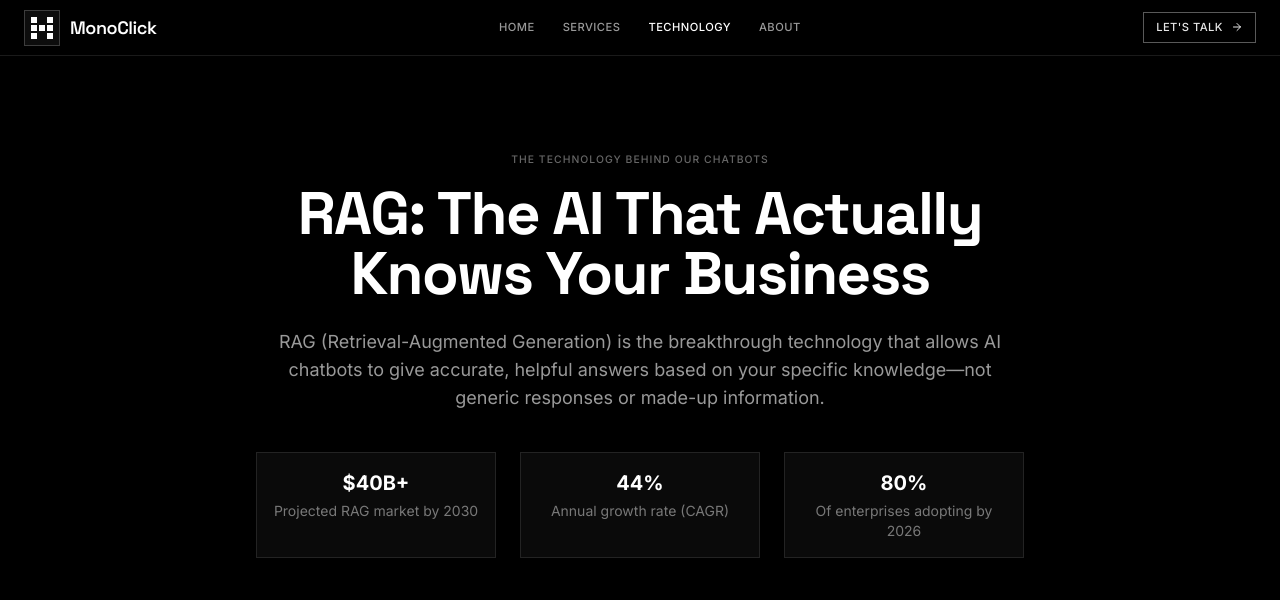
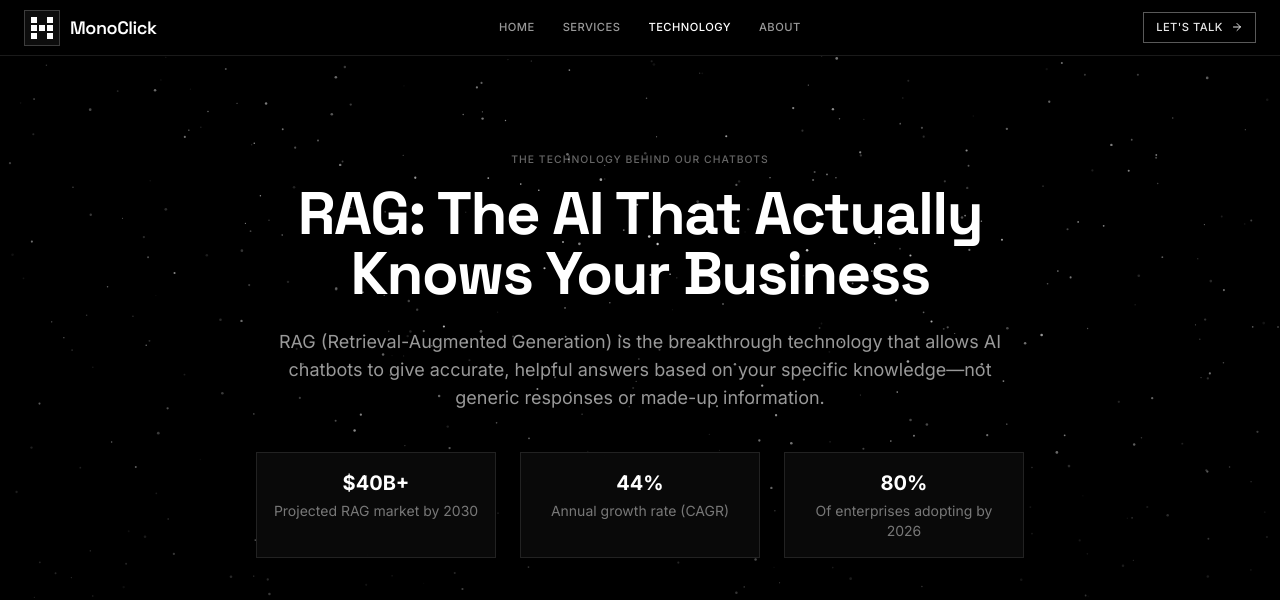
Before and after one commit to Hbuisser/MonoClick, a Next.js app: page /technology in a window 1280 px wide. Shown: the top 600 px of the page. Built offline with nearby package versions, Linux system fonts and the light colour scheme.

Commit message:
stop scroll effect sphere

```diff
--- a/app/(marketing)/technology/page.tsx
+++ b/app/(marketing)/technology/page.tsx
@@ -18,6 +18,7 @@ import { Card, CardContent } from '@/components/ui/card'
 import { Button } from '@/components/ui/button'
 import { CTABanner } from '@/components/cta-banner'
 import { RevealSection } from '@/components/scroll-reveal'
+import { TechnologyHeroSparkles } from '@/components/technology-hero-sparkles'
 
 export const metadata: Metadata = createMetadata({
   title: 'RAG Technology - How AI Chatbots Learn Your Business Knowledge',
@@ -99,7 +100,8 @@ export default function TechnologyPage() {
   return (
     <div>
       <RevealSection variant="fade-up" className="relative overflow-hidden border-b border-white/10 bg-black py-24">
-        <div className="editorial-max text-center">
+        <TechnologyHeroSparkles />
+        <div className="editorial-max relative z-10 text-center">
           <div className="mx-auto max-w-3xl">
             <p className="section-label mb-4 block text-white">The Technology Behind Our Chatbots</p>
             <h1 className="mb-6 font-heading text-4xl font-bold text-white sm:text-5xl lg:text-6xl">
@@ -111,7 +113,10 @@ export default function TechnologyPage() {
             </p>
             <div className="grid grid-cols-1 gap-6 sm:grid-cols-3">
               {marketStats.map((stat) => (
-                <div key={stat.label} className="border border-white/10 bg-neutral-950 p-4 text-center">
+                <div
+                  key={stat.label}
+                  className="border border-white/10 bg-neutral-950/90 p-4 text-center backdrop-blur-sm"
+                >
                   <div className="mb-1 text-xl font-bold text-white">{stat.value}</div>
                   <div className="text-sm text-white/45">{stat.label}</div>
                 </div>
--- /dev/null
+++ b/components/technology-hero-sparkles.tsx
@@ -0,0 +1,27 @@
+'use client'
+
+import { SparklesCore } from '@/components/ui/sparkles'
+
+/** Full-bleed sparkles + soft vignette for the /technology hero (behind copy). */
+export function TechnologyHeroSparkles() {
+  return (
+    <>
+      <div className="pointer-events-none absolute inset-0 z-0">
+        <SparklesCore
+          id="technology-page-sparkles"
+          background="transparent"
+          minSize={0.5}
+          maxSize={1.35}
+          particleDensity={95}
+          className="h-full min-h-[320px] w-full"
+          particleColor="#e5e5e5"
+          speed={1.2}
+        />
+      </div>
+      <div
+        className="pointer-events-none absolute inset-0 z-[1] bg-[radial-gradient(ellipse_85%_70%_at_50%_35%,transparent_0%,rgba(0,0,0,0.35)_45%,rgba(0,0,0,0.88)_100%)]"
+        aria-hidden
+      />
+    </>
+  )
+}
--- /dev/null
+++ b/components/ui/sparkles.tsx
@@ -0,0 +1,299 @@
+'use client'
+
+import { useEffect, useId, useState } from 'react'
+import Particles, { initParticlesEngine } from '@tsparticles/react'
+import type { Container, ISourceOptions, SingleOrMultiple } from '@tsparticles/engine'
+import { loadSlim } from '@tsparticles/slim'
+import { motion, useAnimation } from 'framer-motion'
+
+import { cn } from '@/lib/utils'
+
+export type SparklesCoreProps = {
+  id?: string
+  className?: string
+  background?: string
+  particleSize?: number
+  minSize?: number
+  maxSize?: number
+  speed?: number
+  particleColor?: string
+  particleDensity?: number
+}
+
+export function SparklesCore(props: SparklesCoreProps) {
+  const {
+    id,
+    className,
+    background,
+    minSize,
+    maxSize,
+    speed,
+    particleColor,
+    particleDensity,
+  } = props
+
+  const [init, setInit] = useState(false)
+  const controls = useAnimation()
+  const generatedId = useId()
+
+  useEffect(() => {
+    void initParticlesEngine(async (engine) => {
+      await loadSlim(engine)
+    }).then(() => {
+      setInit(true)
+    })
+  }, [])
+
+  const particlesLoaded = async (container?: Container) => {
+    if (container) {
+      await controls.start({
+        opacity: 1,
+        transition: { duration: 1 },
+      })
+    }
+  }
+
+  const bgValue = background ?? '#0d47a1'
+
+  const options: ISourceOptions = {
+    background: {
+      color: {
+        value: bgValue,
+      },
+    },
+    fullScreen: {
+      enable: false,
+      zIndex: 1,
+    },
+    fpsLimit: 120,
+    interactivity: {
+      events: {
+        onClick: {
+          enable: true,
+          mode: 'push',
+        },
+        onHover: {
+          enable: false,
+          mode: 'repulse',
+        },
+        resize: { enable: true, delay: 0 },
+      },
+      modes: {
+        push: {
+          quantity: 4,
+        },
+        repulse: {
+          distance: 200,
+          duration: 0.4,
+        },
+      },
+    },
+    particles: {
+      bounce: {
+        horizontal: { value: 1 },
+        vertical: { value: 1 },
+      },
+      collisions: {
+        absorb: { speed: 2 },
+        bounce: {
+          horizontal: { value: 1 },
+          vertical: { value: 1 },
+        },
+        enable: false,
+        maxSpeed: 50,
+        mode: 'bounce',
+        overlap: {
+          enable: true,
+          retries: 0,
+        },
+      },
+      color: {
+        value: particleColor ?? '#ffffff',
+        animation: {
+          h: { count: 0, enable: false, speed: 1, decay: 0, delay: 0, sync: true, offset: 0 },
+          s: { count: 0, enable: false, speed: 1, decay: 0, delay: 0, sync: true, offset: 0 },
+          l: { count: 0, enable: false, speed: 1, decay: 0, delay: 0, sync: true, offset: 0 },
+        },
+      },
+      effect: {
+        close: true,
+        fill: true,
+        options: {},
+        type: {} as SingleOrMultiple<string> | undefined,
+      },
+      groups: {},
+      move: {
+        angle: { offset: 0, value: 90 },
+        attract: {
+          distance: 200,
+          enable: false,
+          rotate: { x: 3000, y: 3000 },
+        },
+        center: { x: 50, y: 50, mode: 'percent', radius: 0 },
+        decay: 0,
+        distance: {},
+        direction: 'none',
+        drift: 0,
+        enable: true,
+        gravity: {
+          acceleration: 9.81,
+          enable: false,
+          inverse: false,
+          maxSpeed: 50,
+        },
+        path: {
+          clamp: true,
+          delay: { value: 0 },
+          enable: false,
+          options: {},
+        },
+        outModes: { default: 'out' },
+        random: false,
+        size: false,
+        speed: { min: 0.1, max: 1 },
+        spin: { acceleration: 0, enable: false },
+        straight: false,
+        trail: { enable: false, length: 10, fill: {} },
+        vibrate: false,
+        warp: false,
+      },
+      number: {
+        density: {
+          enable: true,
+          width: 400,
+          height: 400,
+        },
+        limit: { mode: 'delete', value: 0 },
+        value: particleDensity ?? 120,
+      },
+      opacity: {
+        value: { min: 0.1, max: 1 },
+        animation: {
+          count: 0,
+          enable: true,
+          speed: speed ?? 4,
+          decay: 0,
+          delay: 0,
+          sync: false,
+          mode: 'auto',
+          startValue: 'random',
+          destroy: 'none',
+        },
+      },
+      reduceDuplicates: false,
+      shadow: {
+        blur: 0,
+        color: { value: '#000' },
+        enable: false,
+        offset: { x: 0, y: 0 },
+      },
+      shape: {
+        close: true,
+        fill: true,
+        options: {},
+        type: 'circle',
+      },
+      size: {
+        value: { min: minSize ?? 1, max: maxSize ?? 3 },
+        animation: {
+          count: 0,
+          enable: false,
+          speed: 5,
+          decay: 0,
+          delay: 0,
+          sync: false,
+          mode: 'auto',
+          startValue: 'random',
+          destroy: 'none',
+        },
+      },
+      stroke: { width: 0 },
+      zIndex: { value: 0, opacityRate: 1, sizeRate: 1, velocityRate: 1 },
+      destroy: {
+        bounds: {},
+        mode: 'none',
+        split: {
+          count: 1,
+          factor: { value: 3 },
+          rate: { value: { min: 4, max: 9 } },
+          sizeOffset: true,
+        },
+      },
+      roll: {
+        darken: { enable: false, value: 0 },
+        enable: false,
+        enlighten: { enable: false, value: 0 },
+        mode: 'vertical',
+        speed: 25,
+      },
+      tilt: {
+        value: 0,
+        animation: { enable: false, speed: 0, decay: 0, sync: false },
+        direction: 'clockwise',
+        enable: false,
+      },
+      twinkle: {
+        lines: { enable: false, frequency: 0.05, opacity: 1 },
+        particles: { enable: false, frequency: 0.05, opacity: 1 },
+      },
+      wobble: {
+        distance: 5,
+        enable: false,
+        speed: { angle: 50, move: 10 },
+      },
+      life: {
+        count: 0,
+        delay: { value: 0, sync: false },
+        duration: { value: 0, sync: false },
+      },
+      rotate: {
+        value: 0,
+        animation: { enable: false, speed: 0, decay: 0, sync: false },
+        direction: 'clockwise',
+        path: false,
+      },
+      orbit: {
+        animation: { count: 0, enable: false, speed: 1, decay: 0, delay: 0, sync: false },
+        enable: false,
+        opacity: 1,
+        rotation: { value: 45 },
+        width: 1,
+      },
+      links: {
+        blink: false,
+        color: { value: '#fff' },
+        consent: false,
+        distance: 100,
+        enable: false,
+        frequency: 1,
+        opacity: 1,
+        shadow: { blur: 5, color: { value: '#000' }, enable: false },
+        triangles: { enable: false, frequency: 1 },
+        width: 1,
+        warp: false,
+      },
+      repulse: {
+        value: 0,
+        enabled: false,
+        distance: 1,
+        duration: 1,
+        factor: 1,
+        speed: 1,
+      },
+    },
+    detectRetina: true,
+  }
+
+  return (
+    <motion.div animate={controls} className={cn('opacity-0', className)} initial={false}>
+      {init ? (
+        <Particles
+          id={id ?? generatedId}
+          className={cn('h-full w-full')}
+          particlesLoaded={particlesLoaded}
+          options={options}
+        />
+      ) : null}
+    </motion.div>
+  )
+}
--- a/components/ui/wireframe-dotted-globe.tsx
+++ b/components/ui/wireframe-dotted-globe.tsx
@@ -8,7 +8,7 @@ interface WireframeDottedGlobeProps {
   width?: number
   height?: number
   className?: string
-  /** When false, hides the drag/zoom hint (e.g. hero with other chrome). */
+  /** When false, hides the drag hint (e.g. hero with other chrome). */
   showInteractionHint?: boolean
   /** Passed to the canvas; use rounded-none for full-bleed heroes. */
   canvasClassName?: string
@@ -201,9 +201,6 @@ export default function WireframeDottedGlobe({
     let autoRotate = true
     const rotationSpeed = 0.12
 
-    const minScale = radius * 0.5
-    const maxScale = radius * 3
-
     const rotate = () => {
       if (autoRotate) {
         rotation[0] += rotationSpeed
@@ -246,43 +243,13 @@ export default function WireframeDottedGlobe({
       document.addEventListener('mouseup', handleMouseUp)
     }
 
-    const handleWheel = (event: WheelEvent) => {
-      if (event.deltaY === 0) return
-
-      const currentScale = projection.scale()
-
-      const epsilon = 0.02
-      const isAtMinZoom = currentScale <= minScale + epsilon
-      const isAtMaxZoom = currentScale >= maxScale - epsilon
-
-      // Scroll down = zoom in (bigger). At max zoom, scroll down → let the page scroll.
-      if (event.deltaY > 0 && isAtMaxZoom) {
-        return
-      }
-
-      // Scroll up = zoom out (smaller). At min zoom, scroll up → let the page scroll.
-      if (event.deltaY < 0 && isAtMinZoom) {
-        return
-      }
-
-      event.preventDefault()
-      const zoomFactor = event.deltaY > 0 ? 1.1 : 0.9
-      const newScale = Math.max(minScale, Math.min(maxScale, currentScale * zoomFactor))
-      projection.scale(newScale)
-      render()
-    }
-
-    const wheelOptions: AddEventListenerOptions = { passive: false }
-
     canvas.addEventListener('mousedown', handleMouseDown)
-    canvas.addEventListener('wheel', handleWheel, wheelOptions)
 
     loadWorldData()
 
     return () => {
       rotationTimer.stop()
       canvas.removeEventListener('mousedown', handleMouseDown)
-      canvas.removeEventListener('wheel', handleWheel, wheelOptions)
     }
   }, [width, height])
 
@@ -308,7 +275,7 @@ export default function WireframeDottedGlobe({
       />
       {showInteractionHint ? (
         <div className="pointer-events-none absolute bottom-4 right-4 rounded-md bg-neutral-900/90 px-2 py-1 text-xs text-white/50">
-          Drag to rotate · Scroll down to enlarge
+          Drag to rotate
         </div>
       ) : null}
     </div>
--- a/package.json
+++ b/package.json
@@ -21,6 +21,9 @@
     "@radix-ui/react-slot": "^1.0.2",
     "@radix-ui/react-tabs": "^1.0.4",
     "@radix-ui/react-tooltip": "^1.0.7",
+    "@tsparticles/engine": "^3.9.1",
+    "@tsparticles/react": "^3.0.0",
+    "@tsparticles/slim": "^3.9.1",
     "class-variance-authority": "^0.7.0",
     "clsx": "^2.0.0",
     "d3": "^7.9.0",
```
Also changed, not shown: 2 other files (tests, documents, lock files or other folders).
